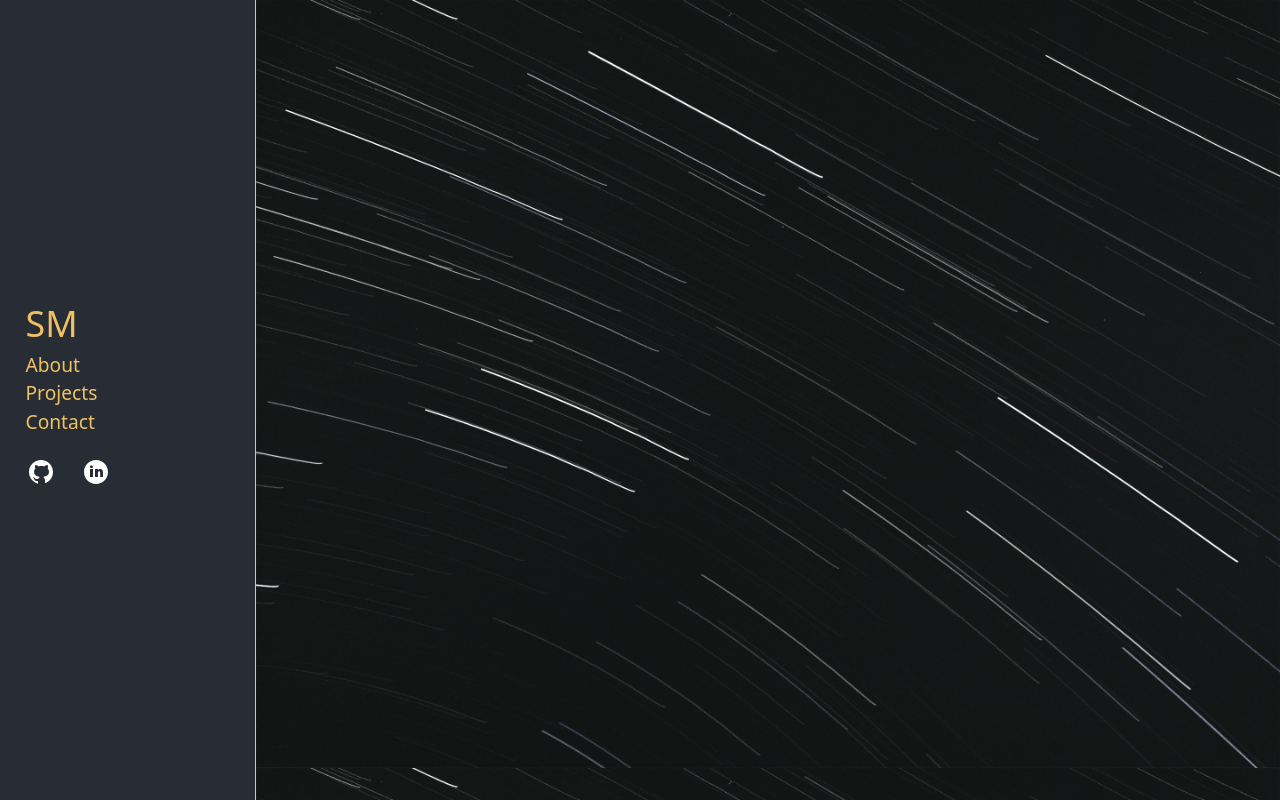
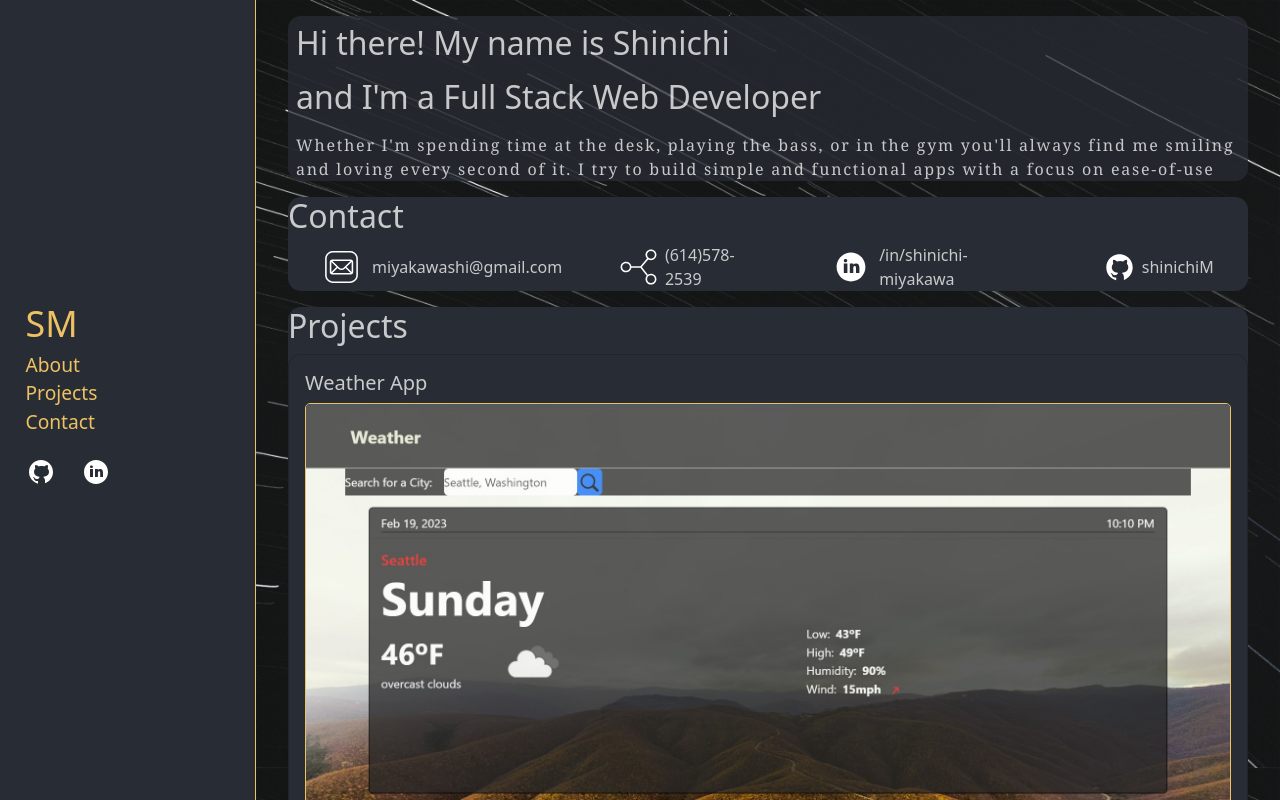
Before and after one commit to ShinichiM/sm-page, a React (Create React App) app in the folder my-app/: page / in a window 1280 px wide. Built offline with nearby package versions, Linux system fonts and the light colour scheme.

Commit message:
about page opacity, selfie removal, remove borders

```diff
--- a/my-app/src/App.css
+++ b/my-app/src/App.css
@@ -4,6 +4,7 @@
 
 .main-container {
   background-color: #282c34;
+  /* background-color: rgba(40, 44, 52, 0.75); */
   /* background-color: #2F4858; */
   height: 100vh;
   width: 100vw;
@@ -202,7 +203,7 @@
 }
 .home-page {
   visibility: hidden;
-  /* display: none; */
+  display: none;
 }
 .contact-items {
   /* width: fit-content; */
@@ -218,10 +219,12 @@
 /* -------------------------- PAGE CONTAINER START */
 @media only screen and (min-width: 1024px) {
   .page-container {
-    border: 0.1rem solid #eec262;
-    border-radius: 1vw;
+    /* border: 0.1rem solid #eec262; */
+    /* border-radius: 1vw; */
     width: 75vw !important;
     display: flex;
+    /* display: grid;
+    grid-template-columns: auto auto; */
     justify-content: center;
     flex-direction: column;
     /* margin: 1rem auto 0 auto; */
@@ -265,7 +268,7 @@
   }
 }
 .page-container {
-  border: 0.1rem solid #eec262;
+  /* border: 0.1rem solid #eec262; */
   border-radius: 1vw;
   width: 90vw;
   display: flex;
--- a/my-app/src/Components/NavbarComponent.tsx
+++ b/my-app/src/Components/NavbarComponent.tsx
@@ -17,7 +17,9 @@ export const NavbarComponent = () => {
           <Navbar.Brand
             style={{ color: "#eec262" }}
             className="px-4"
-            href={`${window.location.origin}`}
+            // href={`${window.location.origin}`}
+
+            href="#home"
           >
             SM
           </Navbar.Brand>
@@ -62,7 +64,7 @@ export const NavbarComponent = () => {
       >
         <div className="navbar-spacing">
           <div>
-            <a className="" href="/" style={{ fontSize: "2.8vw" }}>
+            <a className="" href="#home" style={{ fontSize: "2.8vw" }}>
               SM
             </a>
           </div>
--- a/my-app/src/pages/About.tsx
+++ b/my-app/src/pages/About.tsx
@@ -5,26 +5,25 @@ export const About = () => {
     <div
       className="page-container"
       style={{
-        backgroundColor: "#282c34",
+        backgroundColor: "rgba(40, 44, 52, .75)",
       }}
       id="about"
     >
-      <h2>About</h2>
-      <div className="img-name-spacing">
-        <img
+      {/* <h2>About</h2> */}
+      {/* <div className="img-name-spacing"> */}
+      <div style={{ display: "flex", flexDirection: "column" }}>
+        {/* <img
           src="/images/selfie.png"
           className="photo content-spacing"
           alt="selfie"
-        />
-        <h2 className="content-spacing">Shinichi Miyakawa</h2>
-        {/* <h2 className="content-spacing">Miyakawa</h2> */}
+        /> */}
+        <h2 className="content-spacing">Hi there! My name is Shinichi</h2>
+        <h2 className="content-spacing">and I'm a Full Stack Web Developer</h2>
       </div>
       <article className="content-spacing text-color font-family">
-        Hi there, my name is Shinichi. I'm a Computer Systems Validation
-        Engineer by day and software developer by night! I started learning web
-        development through a full-stack bootcamp at my local university and
-        fell in love with the process, so I am currently pursuing a career in
-        software development. Feel free to take a look at some of my work!
+        Whether I'm spending time at the desk, playing the bass, or in the gym
+        you'll always find me smiling and loving every second of it. I try to
+        build simple and functional apps with a focus on ease-of-use
       </article>
     </div>
   );
--- a/my-app/src/pages/Home.tsx
+++ b/my-app/src/pages/Home.tsx
@@ -2,7 +2,7 @@ export const Home = () => {
   // const style = window.innerWidth >= 1025 ? 'width: "80vw"' : "";
 
   return (
-    <div className="home-page" id="home">
+    <div className="" id="home">
       {/* <img src="/images/front-page.jpg" alt="home-page-img" /> */}
     </div>
   );
```
